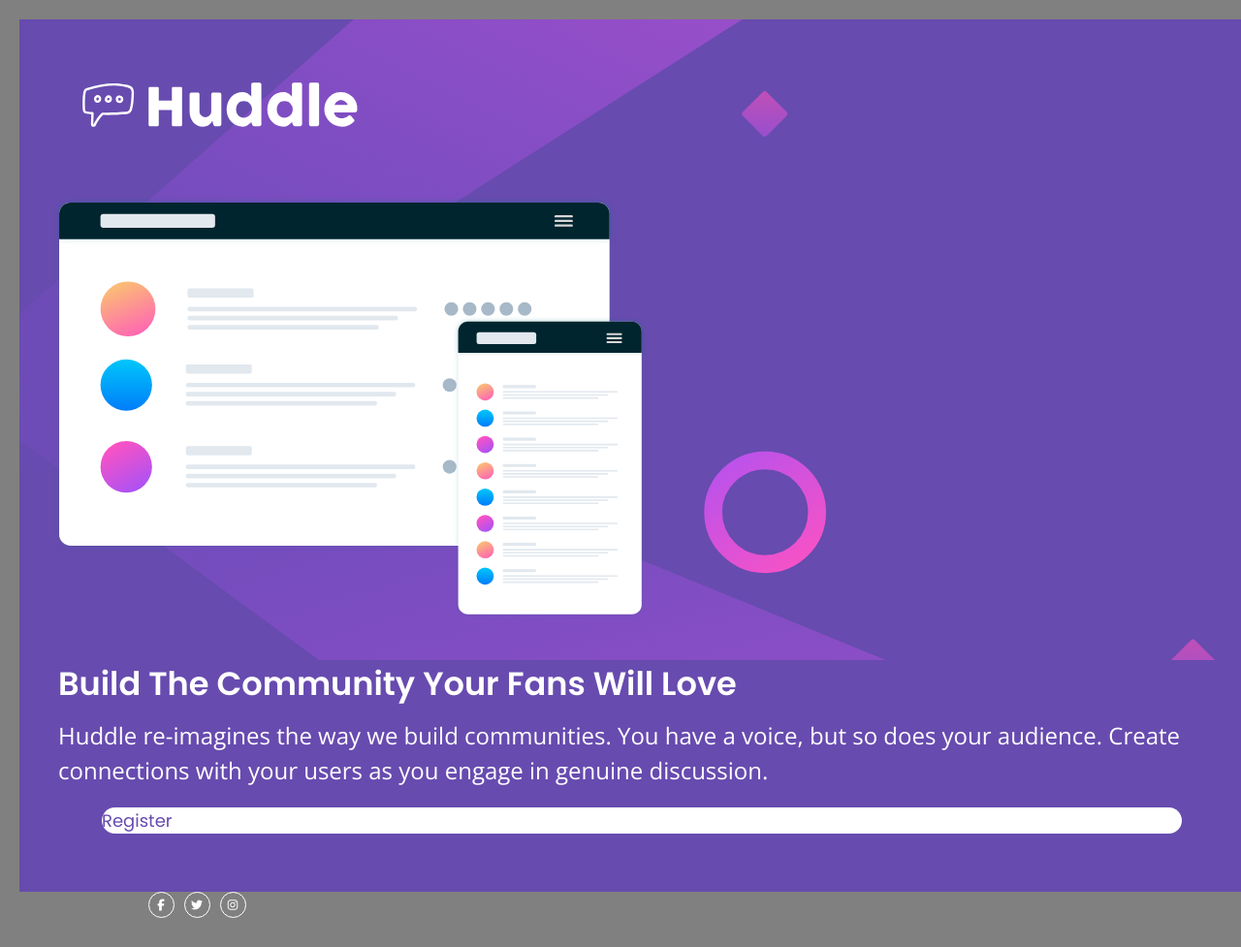
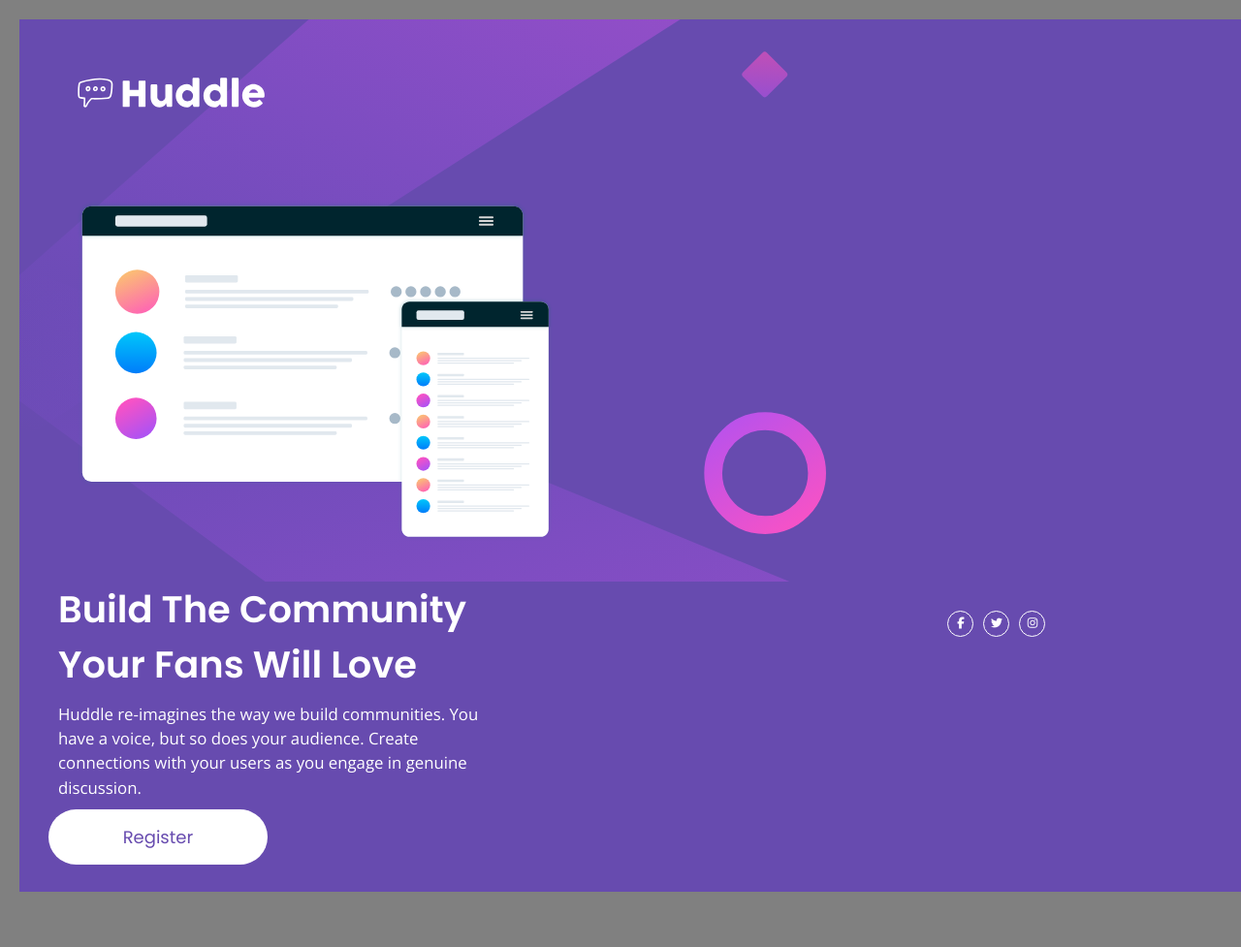
Before and after one commit to Lorna-V/Huddle-Landing-Page, a plain HTML site: page index.html in a window 1280 px wide. Shown: the top 977 px of the page at 97% size. After the commit the page ends 940 px from the top, so only its background shows below. Drawn offline with nearby package versions, Linux system fonts and the light colour scheme.

Commit message:
Desktop CSS

```diff
--- a/index.html
+++ b/index.html
@@ -101,7 +101,6 @@
       align-items: center;
       flex-flow: row wrap;
       flex-direction: column;
-
     }
 
     .socials {
@@ -110,7 +109,7 @@
       margin: 0;
     }
 
-    .socials p {
+   .socials p {
     display: flex;
     justify-content: center;
     align-items: center;
@@ -123,10 +122,6 @@
     font-size: 12px;
     }
 
-    .socials p:hover {
-      border-color: hsl(300, 69%, 71%);
-      color:hsl(300, 69%, 71%);
-    }
 
   /* Desktop */
   @media only screen and (min-width: 1200px) {
@@ -145,34 +140,42 @@
     }
 
     #logo {
-      width:25%;
+      width:17%;
       padding: 20px;
     }
 
     #hero {
-      width: 50%;
-    }
-
-    #hero .content-wrapper {
-      padding-top: 0;
+      padding-left: 30px;
+      margin: 0;
+      width: 40%;
     }
 
     #message {
+      width: 40%;
+      padding: 0px;
+      margin: 0px;
+      float: left;
     }
 
-    #message h1,
-    #message p,
-    #message h2 {
+    #message h1 {
+      padding-right: 40px;
+      font-size: 1.6em;
+      text-align: left;
+    }
+
+    #message p {
+      font-size: .7em;
       text-align: left;
     }
 
     #message h2 {
-      padding: 0;
+      margin: 0px 0px 0px 0px;
+      padding: 15px;
+      width: 40%;
     }
 
     #contact {
-      width: 25%;
-      align-items: right;
+
 
     }
 
```
